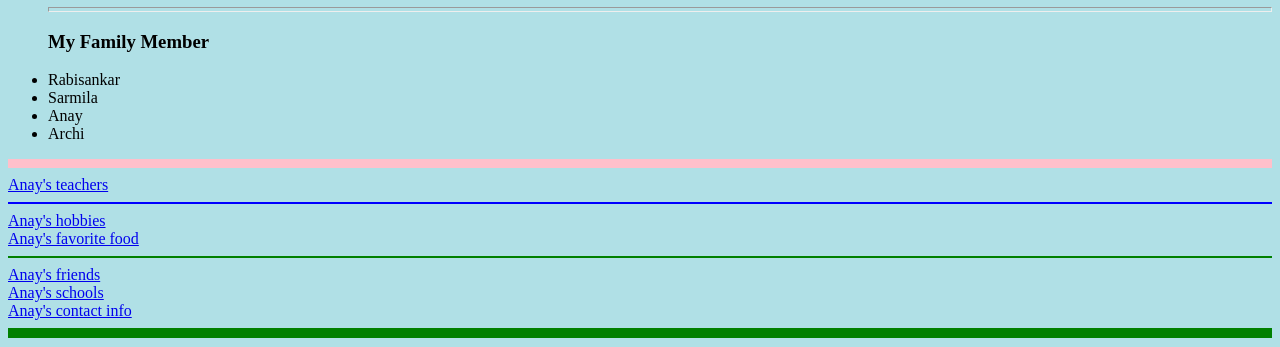
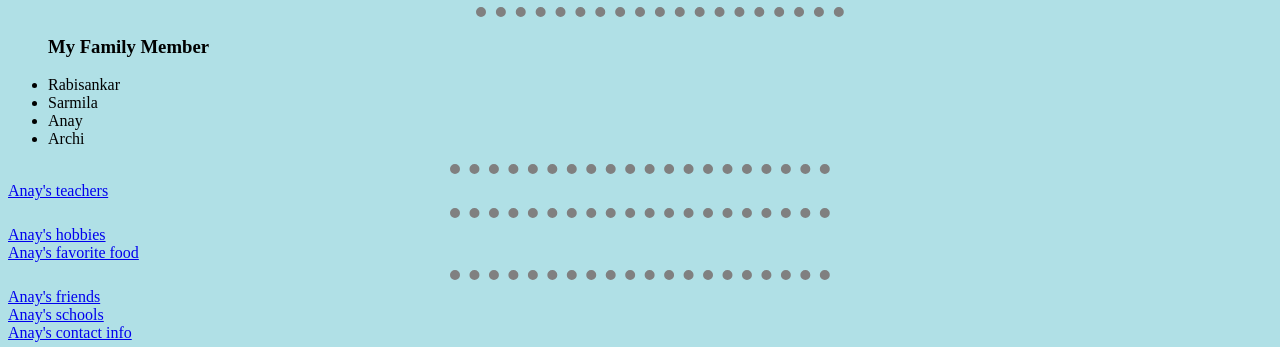
Before and after one commit to pinganay/myweb, a plain HTML site: page index.html in a window 1280 px wide. Shown: the part 207-554 px from the top of the page. Drawn offline with Linux system fonts and the light colour scheme.

Commit message:
Add style for hr element

```diff
--- a/index.html
+++ b/index.html
@@ -4,6 +4,21 @@
 <head>
   <meta charset="utf-8" />
   <title>Sahu Family💕</title>
+
+  <style>
+    body {
+      background-color: powderblue;
+    }
+
+    hr {
+      border-color: grey;
+      border-width: 10px;
+      border-style: none;
+      border-top-style: dotted;
+      width: 30%;
+    }
+  </style>
+
 </head>
 
 
@@ -20,7 +35,7 @@
   </tr>
 </table>
 
-<body style="background-color: powderblue;">
+<body>
 
 
   <ul>
@@ -28,7 +43,7 @@
 
     <h1>Sarmila</h1>
 
-    <hr size="5" />
+    <hr  />
     <h3>My Family Member</h3>
     <li>Rabisankar</li>
     <li>Sarmila</li>
@@ -38,22 +53,22 @@
     <li>Archi</li>
   </ul>
 
-  <hr size="9" color="pink">
+  <hr>
 
   <a href="teacher.html">Anay's teachers</a>
 
-  <hr color="blue">
+  <hr >
   <a href="hobbies.htm">Anay's hobbies</a>
   <br>
   <a href="food.html">Anay's favorite food</a>
-  <hr color=green>
+  <hr>
 
   <a href="friends.html">Anay's friends</a>
   <br>
   <a href="School.html">Anay's schools</a>
   <br>
   <a href="contact.html">Anay's contact info</a>
-  <hr size="10" color="green">
+  <hr >
   <h1>About Anay and Anay's friends</h1>
 
   <table border="10" cellspacing="5">
```
